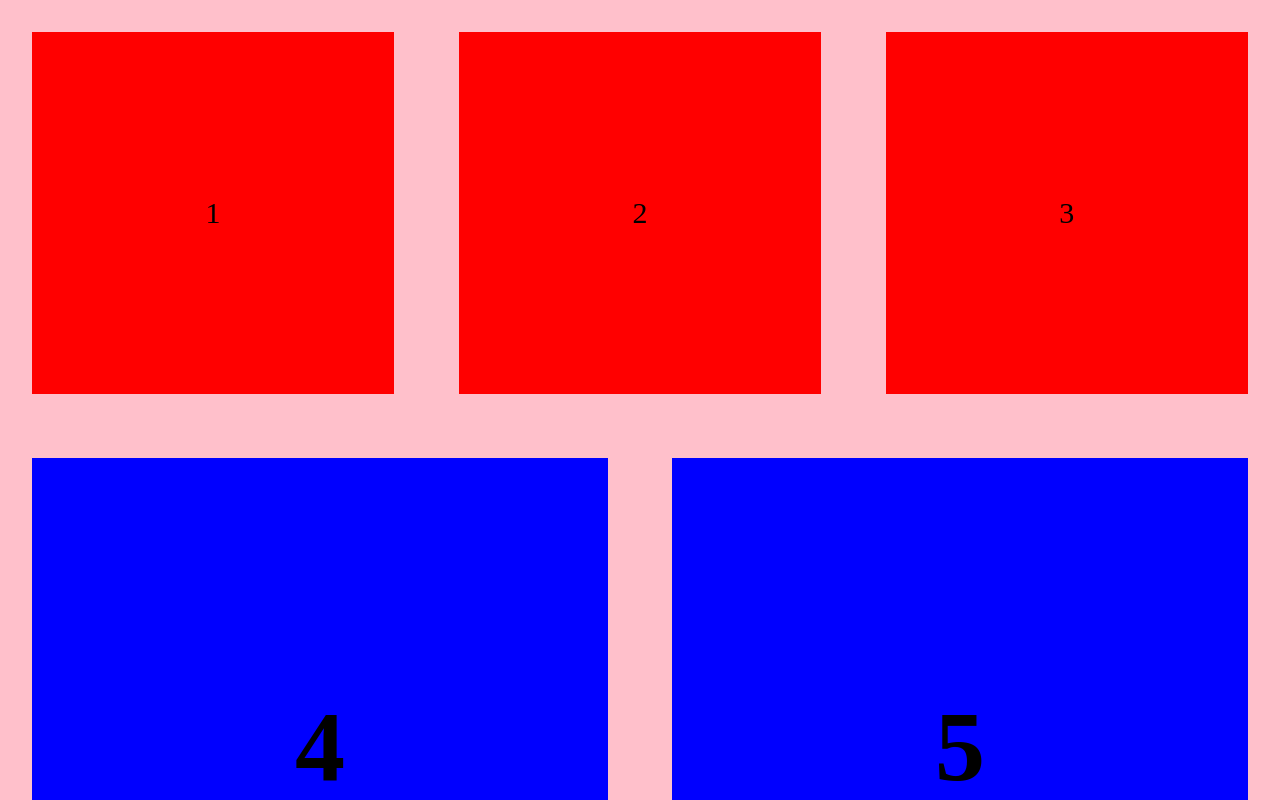
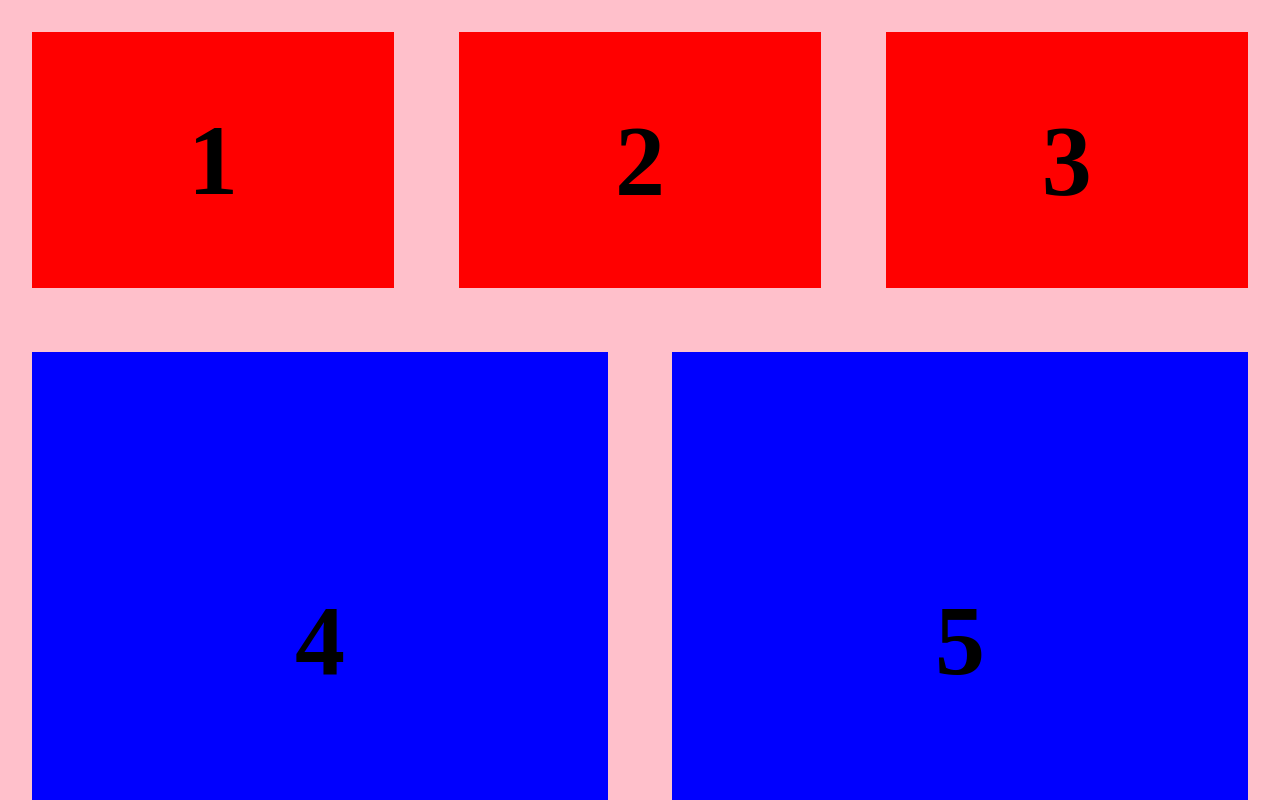
Before and after one commit to kaloyankolev13/amazing-website, a plain HTML site: page index.html in a window 1280 px wide. Shown: the top 800 px of the page. Drawn offline with Linux system fonts and the light colour scheme.

Commit message:
never mind, now its done now

```diff
--- a/first-row.css
+++ b/first-row.css
@@ -18,12 +18,13 @@
 
 .first-row .box {
     width: 28.3vw;
-    height: 28.3vw;
+    height: 20vw;
     margin: 2.5vw;
     background-color: red;
     display: flex;
     align-items: center;
     justify-content: center;
-    font-size: 30px;
+    font-size: 100px;
+    font-weight: 700;
 
 }
```
